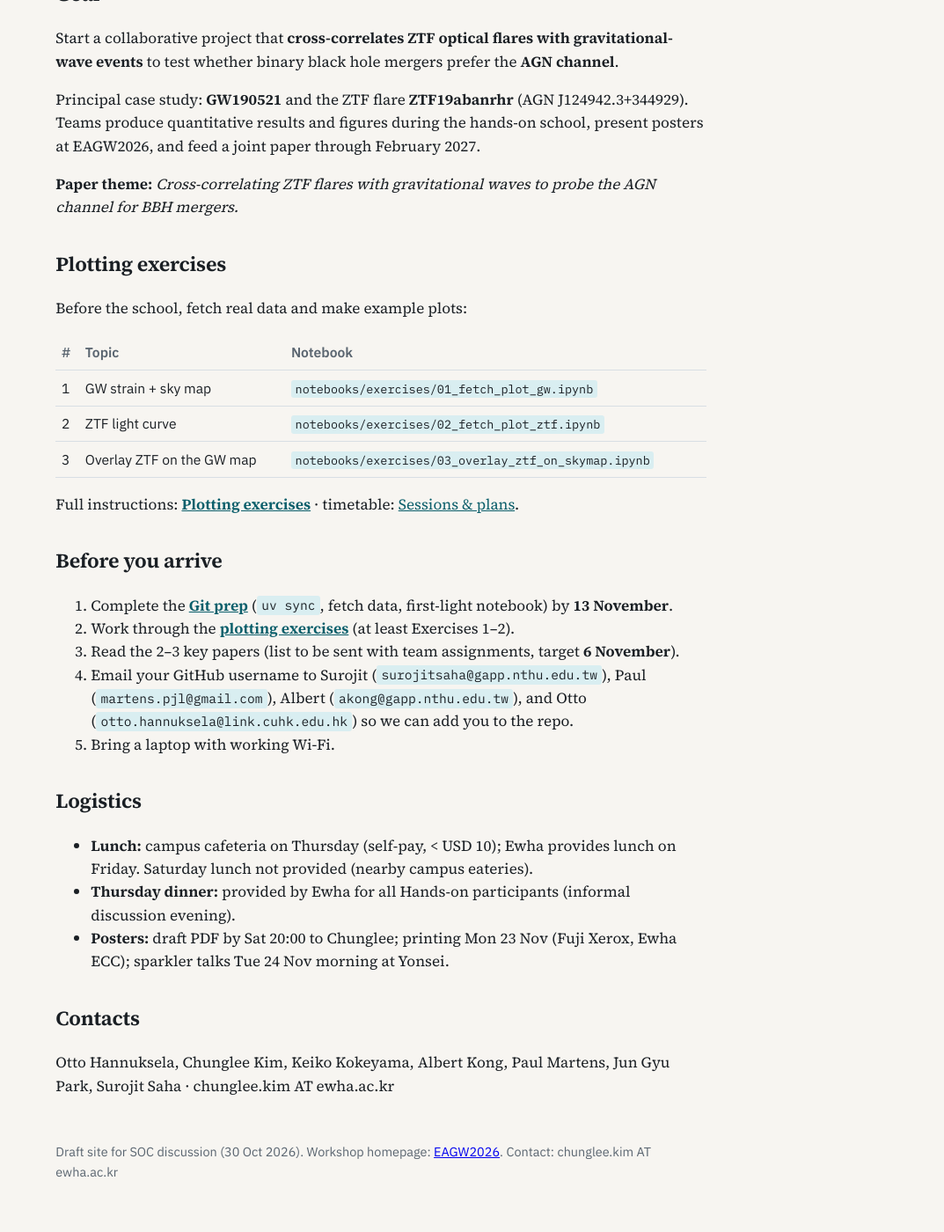
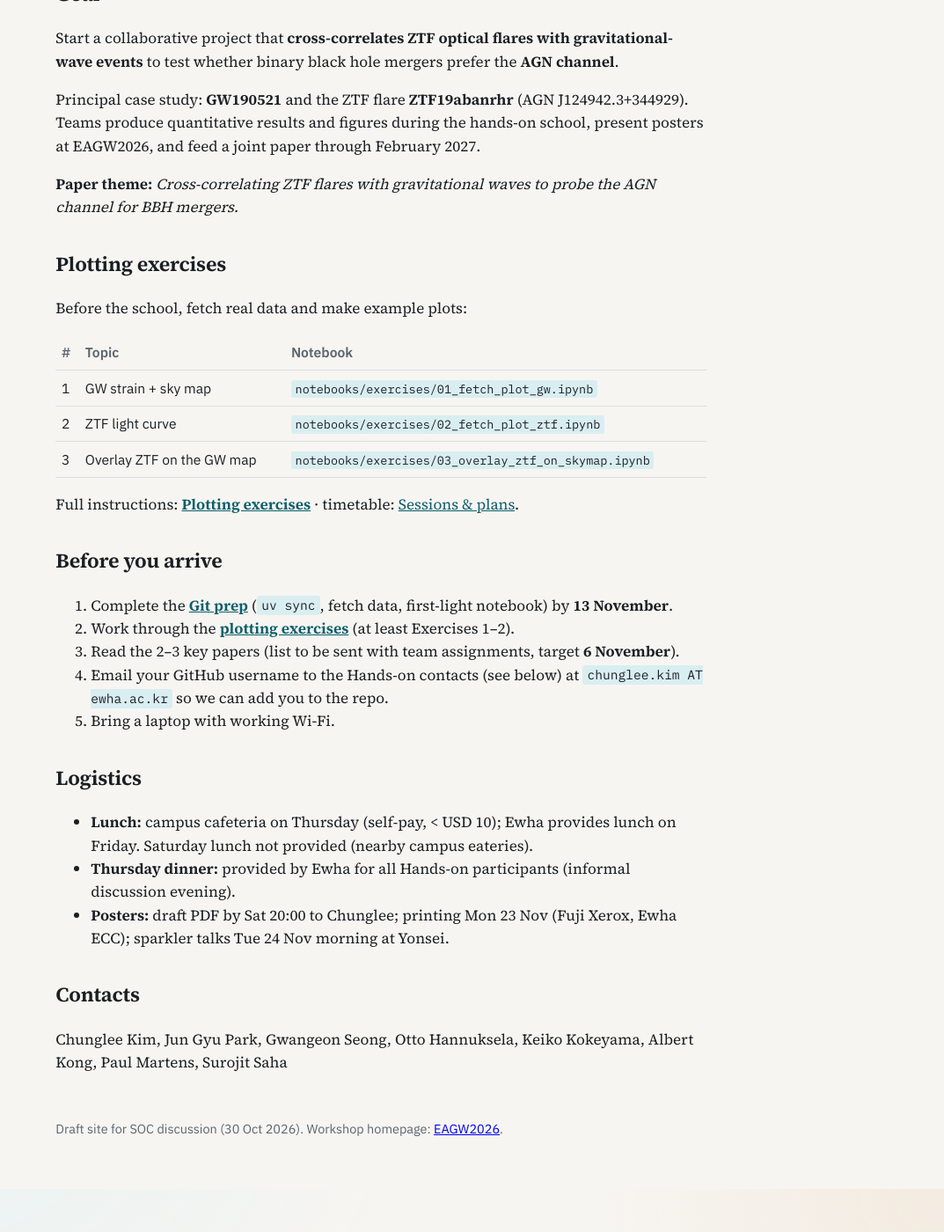
Before and after one commit to AstroSuro/EAGW2026, a Jekyll site: the page built from docs/index.md, in a window 1280 px wide and 1400 px high, scrolled down 691 px. Shown: the whole window at 88% size, without its empty margins (207-1280 px from the left). Built offline with Jekyll 4.4.1, drawn with Linux system fonts in a browser that asks for light colours.

Commit message:
update website
Co-authored-by: Cursor <cursoragent@cursor.com>

```diff
--- a/docs/_layouts/default.html
+++ b/docs/_layouts/default.html
@@ -22,8 +22,7 @@
   </main>
   <footer class="site-footer">
     <p>Draft site for SOC discussion (30 Oct 2026). Workshop homepage:
-      <a href="https://sites.google.com/view/eagw2026/home">EAGW2026</a>.
-      Contact: chunglee.kim AT ewha.ac.kr</p>
+      <a href="https://sites.google.com/view/eagw2026/home">EAGW2026</a>.</p>
   </footer>
 </body>
 </html>
--- a/docs/index.md
+++ b/docs/index.md
@@ -40,7 +40,7 @@ Full instructions: **[Plotting exercises]({{ '/exercises/' | relative_url }})**
 1. Complete the **[Git prep]({{ '/git-prep/' | relative_url }})** (`uv sync`, fetch data, first-light notebook) by **13 November**.
 2. Work through the **[plotting exercises]({{ '/exercises/' | relative_url }})** (at least Exercises 1–2).
 3. Read the 2–3 key papers (list to be sent with team assignments, target **6 November**).
-4. Email your GitHub username to Surojit (`surojitsaha@gapp.nthu.edu.tw`), Paul (`martens.pjl@gmail.com`), Albert (`akong@gapp.nthu.edu.tw`), and Otto (`otto.hannuksela@link.cuhk.edu.hk`) so we can add you to the repo.
+4. Email your GitHub username to the Hands-on contacts (see below) at `chunglee.kim AT ewha.ac.kr` so we can add you to the repo.
 5. Bring a laptop with working Wi‑Fi.
 
 ## Logistics
@@ -51,4 +51,4 @@ Full instructions: **[Plotting exercises]({{ '/exercises/' | relative_url }})**
 
 ## Contacts
 
-Otto Hannuksela, Chunglee Kim, Keiko Kokeyama, Albert Kong, Paul Martens, Jun Gyu Park, Surojit Saha · chunglee.kim AT ewha.ac.kr
+Chunglee Kim, Jun Gyu Park, Gwangeon Seong, Otto Hannuksela, Keiko Kokeyama, Albert Kong, Paul Martens, Surojit Saha
```
